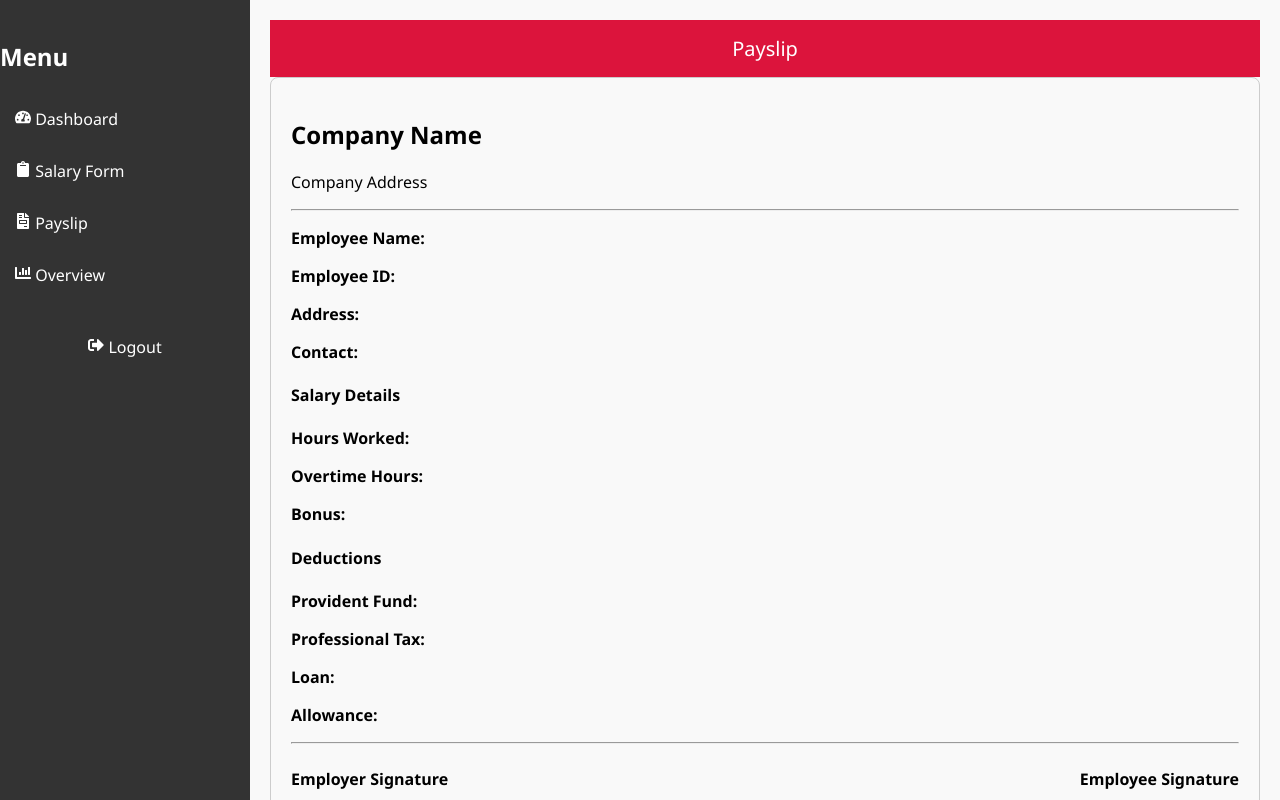
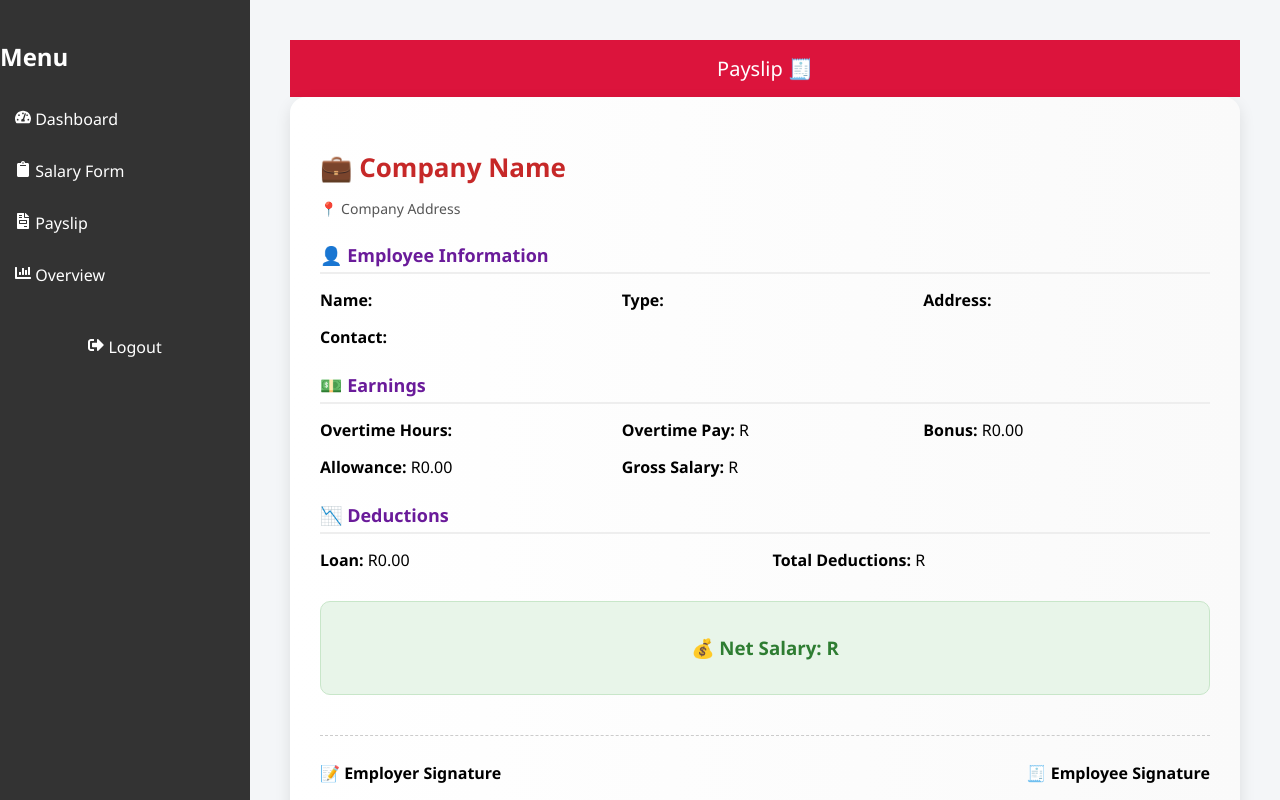
Before and after one commit to Tech-Titans-Alliance/Payroll-management-system, a React (Create React App) app in the folder payroll-processing-frontend/: page /payslip in a window 1280 px wide. Shown: the top 800 px of the page. Built offline with nearby package versions, Linux system fonts and the light colour scheme.

Commit message:
Updated payslip design

```diff
--- a/payroll-processing-frontend/src/pages/Payslip.js
+++ b/payroll-processing-frontend/src/pages/Payslip.js
@@ -1,63 +1,129 @@
+// src/pages/Payslip.js
 import React from 'react';
 import { useLocation } from 'react-router-dom';
 import Sidebar from '../components/Sidebar';
 import Header from '../components/Header';
 
 const Payslip = () => {
-  const location = useLocation(); // Get the state passed from SalaryForm
-  const payslip = location.state || {}; // Default to empty object if no state is passed
+  const location = useLocation();
+  const payslip = location.state || {};
 
   return (
-    <div className="container">
+    <div className="container" style={{ display: 'flex', backgroundColor: '#f4f6f8', minHeight: '100vh' }}>
       <Sidebar />
-      <div className="main">
-        <Header title="Payslip" />
+      <div className="main" style={{ flex: 1, padding: '40px' }}>
+        <Header title="Payslip 🧾" />
+        <div style={styles.card}>
+          <h2 style={styles.heading}>{payslip.companyName || '💼 Company Name'}</h2>
+          <p style={styles.subText}>{payslip.companyAddress || '📍 Company Address'}</p>
 
-        <div style={{ padding: '20px', border: '1px solid #ccc', borderRadius: '8px' }}>
-          <h2>{payslip.companyName || 'Company Name'}</h2>
-          <p>{payslip.companyAddress || 'Company Address'}</p>
-          <hr />
-
-          <div>
-            <p><strong>Employee Name:</strong> {payslip.name} {payslip.surname}</p>
-            <p><strong>Employee ID:</strong> {payslip.employeeId}</p>
-            <p><strong>Address:</strong> {payslip.address}</p>
-            <p><strong>Contact:</strong> {payslip.contact}</p>
+          <div style={styles.section}>
+            <h3 style={styles.sectionHeading}>👤 Employee Information</h3>
+            <div style={styles.grid}>
+              <div><strong>Name:</strong> {payslip.employeeDetails}</div>
+              <div><strong>Type:</strong> {payslip.employeeType}</div>
+              <div><strong>Address:</strong> {payslip.address}</div>
+              <div><strong>Contact:</strong> {payslip.contact}</div>
+            </div>
           </div>
 
-          <h4>Salary Details</h4>
-          <div>
-            <p><strong>Hours Worked:</strong> {payslip.hours}</p>
-            <p><strong>Overtime Hours:</strong> {payslip.overtime}</p>
-            <p><strong>Bonus:</strong> {payslip.bonus}</p>
+          <div style={styles.section}>
+            <h3 style={styles.sectionHeading}>💵 Earnings</h3>
+            <div style={styles.grid}>
+              <div><strong>Overtime Hours:</strong> {payslip.overtime}</div>
+              <div><strong>Overtime Pay:</strong> R{payslip.overtimePay?.toFixed(2)}</div>
+              <div><strong>Bonus:</strong> R{parseFloat(payslip.bonus || 0).toFixed(2)}</div>
+              <div><strong>Allowance:</strong> R{parseFloat(payslip.allowance || 0).toFixed(2)}</div>
+              <div><strong>Gross Salary:</strong> R{payslip.grossSalary?.toFixed(2)}</div>
+            </div>
           </div>
 
-          <h4>Deductions</h4>
-          <div>
-            <p><strong>Provident Fund:</strong> {payslip.providentFund}</p>
-            <p><strong>Professional Tax:</strong> {payslip.professionalTax}</p>
-            <p><strong>Loan:</strong> {payslip.loan}</p>
-            <p><strong>Allowance:</strong> {payslip.allowance}</p>
+          <div style={styles.section}>
+            <h3 style={styles.sectionHeading}>📉 Deductions</h3>
+            <div style={styles.grid}>
+              <div><strong>Loan:</strong> R{parseFloat(payslip.loan || 0).toFixed(2)}</div>
+              <div><strong>Total Deductions:</strong> R{payslip.totalDeductions?.toFixed(2)}</div>
+            </div>
           </div>
 
-          <hr />
+          <div style={styles.netPayBox}>
+            <h3 style={{ color: '#2e7d32' }}>💰 Net Salary: R{payslip.netSalary?.toFixed(2)}</h3>
+          </div>
 
-          <div style={{ display: 'flex', justifyContent: 'space-between' }}>
+          <div style={styles.signatureSection}>
             <div>
-              <p><strong>Employer Signature</strong></p>
+              <p><strong>📝 Employer Signature</strong></p>
               <p>(Signature)</p>
             </div>
             <div>
-              <p><strong>Employee Signature</strong></p>
+              <p><strong>🧾 Employee Signature</strong></p>
               <p>(Signature)</p>
             </div>
           </div>
 
-          <p style={{ fontStyle: 'italic' }}>This is a system-generated payslip.</p>
+          <p style={styles.footnote}>📌 This is a system-generated payslip. Please print or save a copy for your records.</p>
         </div>
       </div>
     </div>
   );
 };
 
+const styles = {
+  card: {
+    maxWidth: '900px',
+    margin: 'auto',
+    background: 'linear-gradient(to right, #ffffff, #fafafa)',
+    padding: '30px',
+    borderRadius: '16px',
+    boxShadow: '0 6px 16px rgba(0, 0, 0, 0.1)'
+  },
+  heading: {
+    fontSize: '26px',
+    color: '#c62828',
+    marginBottom: '5px'
+  },
+  subText: {
+    fontSize: '14px',
+    color: '#555',
+    marginBottom: '20px'
+  },
+  section: {
+    marginTop: '25px'
+  },
+  sectionHeading: {
+    fontSize: '18px',
+    color: '#6a1b9a',
+    borderBottom: '2px solid #eee',
+    paddingBottom: '5px',
+    marginBottom: '15px'
+  },
+  grid: {
+    display: 'grid',
+    gridTemplateColumns: 'repeat(auto-fit, minmax(220px, 1fr))',
+    gap: '15px'
+  },
+  netPayBox: {
+    backgroundColor: '#e8f5e9',
+    border: '1px solid #c8e6c9',
+    padding: '15px',
+    marginTop: '30px',
+    borderRadius: '10px',
+    textAlign: 'center'
+  },
+  signatureSection: {
+    display: 'flex',
+    justifyContent: 'space-between',
+    marginTop: '40px',
+    paddingTop: '10px',
+    borderTop: '1px dashed #ccc'
+  },
+  footnote: {
+    fontStyle: 'italic',
+    fontSize: '13px',
+    color: '#888',
+    textAlign: 'center',
+    marginTop: '20px'
+  }
+};
+
 export default Payslip;
```
